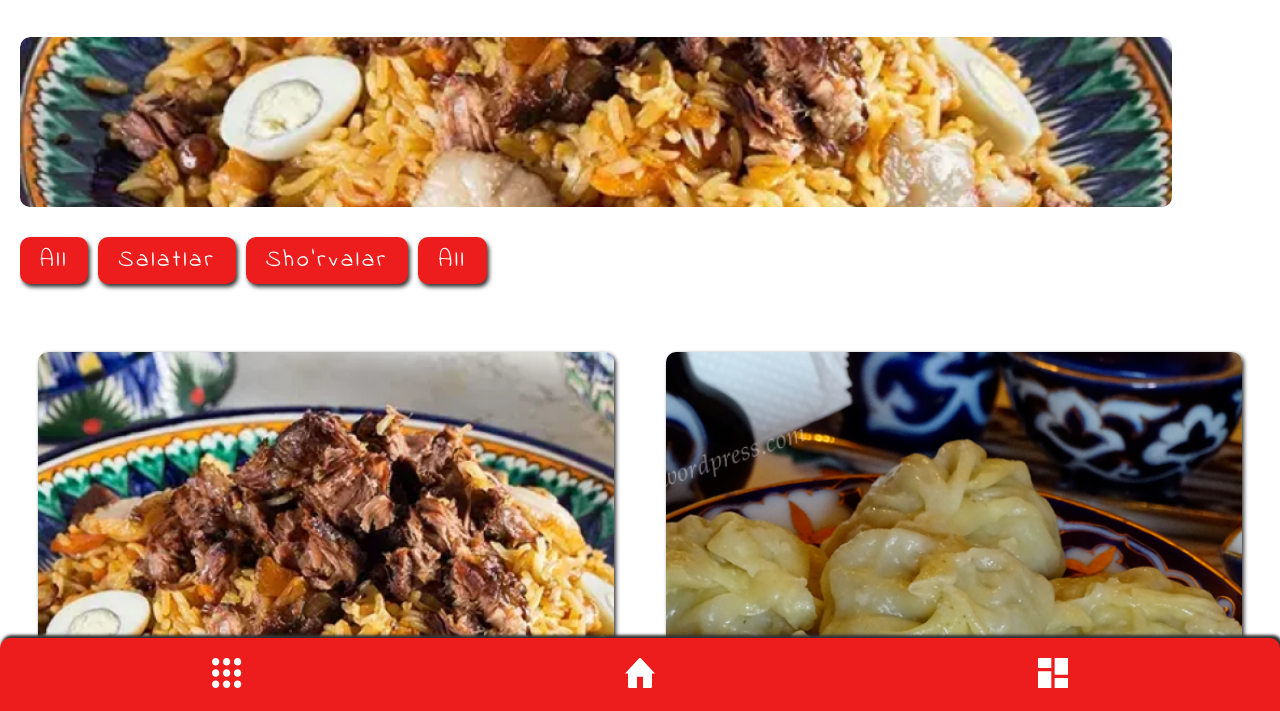
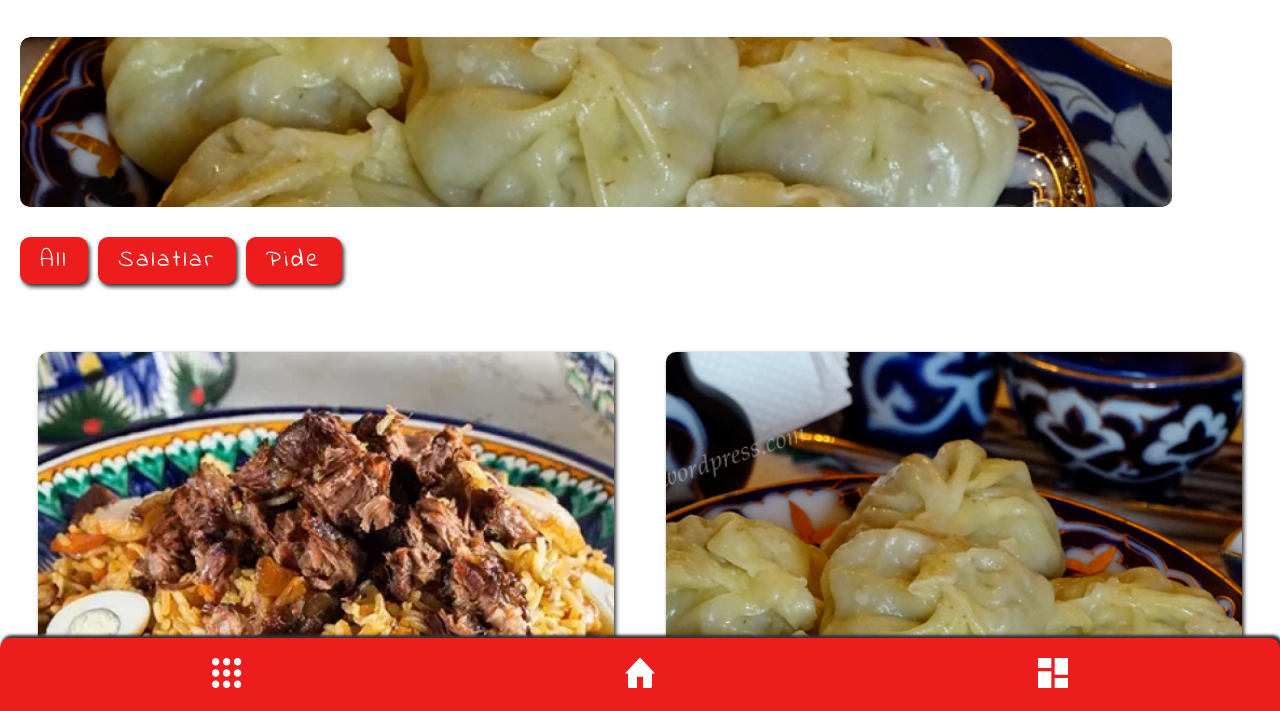
Before and after one commit to qmirzobek/foodmenubeyoglu, a plain HTML site: page menu.html in a window 1280 px wide. Shown: the part 87-798 px from the top of the page. Drawn offline with Linux system fonts and the light colour scheme; a web font is replaced by a local one.

Commit message:
Add files via upload

```diff
--- a/menu.html
+++ b/menu.html
@@ -51,7 +51,7 @@
                 </div>
             </div>
             <div class="categories">
-                <div class="wrapper indie-flower-regular">
+                <div class="wrapper indie-flower-regular" id="categories">
                     <button class="indie-flower-regular">All</button>
                     <button class="indie-flower-regular">Salatlar</button>
                     <button class="indie-flower-regular">Sho'rvalar</button>
--- a/script/index.js
+++ b/script/index.js
@@ -10,14 +10,54 @@ var foodList=[
 var foodSecList=[
     [
         ['Salatlar'],
-        ['image.png',"Osh","25.000","4.8","15","1024","Lorem ipsum"],
-        ['image.png',"Osh","25.000","4.8","15","1024","Lorem ipsum"],
-        ['manti.png',"Osh","25.000","4.8","15","1024","Lorem ipsum"],
-        ['image.png',"Osh","25.000","4.8","15","1024","Lorem ipsum"],
-        ['image.png',"Osh","25.000","4.8","15","1024","Lorem ipsum"],
-        ['image.png',"Osh","25.000","4.8","15","1024","Lorem ipsum"]
+        ['image.png',"BEY OGLU Salat","36.000","4.8","15","365","Lorem ipsum"],
+        ['image.png',"Tulum","41.000","4.8","15","1024","Lorem ipsum"],
+        ['manti.png',"Mevsim","38.000","4.8","15","1024","Lorem ipsum"],
+        ['image.png',"n salat","25.000","4.8","15","1024","Lorem ipsum"],
+        ['image.png',"Smak","34.000","4.8","15","1024","Lorem ipsum"],
+        ['image.png',"Mujskoy kapriz","45.000","4.8","15","1024","Lorem ipsum"],
+        ['image.png',"Amerikacha salat","45.000","4.8","15","1024","Lorem ipsum"],
+        ['image.png',"Yaponcha salat","45.000","4.8","15","1024","Lorem ipsum"],
+        ['image.png',"Sezar","45.000","4.8","15","1024","Lorem ipsum"],
+        ['image.png',"Frasuzcha salat","34.000","4.8","15","1024","Lorem ipsum"],
+        ['image.png',"Salat poko","38.000","4.8","15","1024","Lorem ipsum"],
+        ['image.png',"Chi kayte","29.000","4.8","15","1024","Lorem ipsum"],
+        ['image.png',"Jajik","26.000","4.8","15","1024","Lorem ipsum"],
+        ['image.png',"Myasli dolma","34.000","4.8","15","1024","Lorem ipsum"],
+        ['image.png',"Suzma","23.000","4.8","15","1024","Lorem ipsum"]
+    ],
+    [
+        ['Pide'],
+        ['image.png',"Myasnoy pide","58.000","4.8","15","365","Lorem ipsum"],
+        ['image.png',"Frarshli pide","41.000","4.8","15","1024","Lorem ipsum"],
+        ['manti.png',"Pishloqli pide","38.000","4.8","15","1024","Lorem ipsum"],
+        ['image.png',"Smeshnoy pide","58.000","4.8","15","1024","Lorem ipsum"],
+        ['image.png',"BEY OGLU kapali pide","34.000","4.8","15","1024","Lorem ipsum"],
+        ['image.png',"Qovurmali kasarli pide","63.000","4.8","15","1024","Lorem ipsum"],
+        ['image.png',"Laxmadjun","28.000","4.8","15","1024","Lorem ipsum"],
+        ['image.png',"Yaponcha salat","45.000","4.8","15","1024","Lorem ipsum"],
+        ['image.png',"Sezar","45.000","4.8","15","1024","Lorem ipsum"],
+        ['image.png',"Frasuzcha salat","34.000","4.8","15","1024","Lorem ipsum"],
+        ['image.png',"Salat poko","38.000","4.8","15","1024","Lorem ipsum"],
+        ['image.png',"Chi kayte","29.000","4.8","15","1024","Lorem ipsum"],
+        ['image.png',"Jajik","26.000","4.8","15","1024","Lorem ipsum"],
+        ['image.png',"Myasli dolma","34.000","4.8","15","1024","Lorem ipsum"],
+        ['image.png',"Suzma","23.000","4.8","15","1024","Lorem ipsum"]
     ]
 ];
+
+var categories=document.querySelector('#categories');
+var z='<button class="indie-flower-regular" onclick="showMid()">All</button>';
+// console.log(foodSecList.length);
+for(var i=0;i<foodSecList.length;i++){
+    // console.log(foodSecList);
+    z+='<button class="indie-flower-regular" onclick="showFoodSection('+i+')">'+foodSecList[i][0][0]+'</button>';
+    // console.log(foodSecList);
+}
+// console.log(z);
+categories.innerHTML=z;
+
+
 var iFoodList=document.querySelector('#iFoodList');
 // console.log(iFoodList);
 var x=foodList.length;
@@ -83,4 +123,4 @@ var x=setInterval(function(){
         }
         im1El.innerHTML='<img src="assets/img/'+foodList[i][0]+'" alt="" onclick="showFood('+i+',-1)">';
         document.querySelector('.im2').innerHTML='<img src="assets/img/'+foodList[j][0]+'" alt="" onclick="showFood('+j+',-1)">';
-},2000);
+},3000);
--- a/style/menu.css
+++ b/style/menu.css
@@ -175,7 +175,8 @@ body.hideOverflow{
     display: flex;
     align-items: center;
     gap: 10px;
-    padding: 10px 0px ;
+    padding: 10px 0px;
+    padding-right: 10px;
     width: 100%;
     overflow-x: scroll;
     flex-wrap: none;
@@ -255,7 +256,9 @@ body.hideOverflow{
     font-size: 1.75rem;
     font-weight: 400;
     /* backdrop-filter: blur(16px); */
-    background-color: aliceblue;
+    /* background-color: aliceblue; */
+    background-color: #ed1d1d;
+    color: #fff;
     display: flex;
     border-radius: 30px;
     padding: 10px 30px;
```
Also changed, not shown: assets/img/menu.jpg (added).
